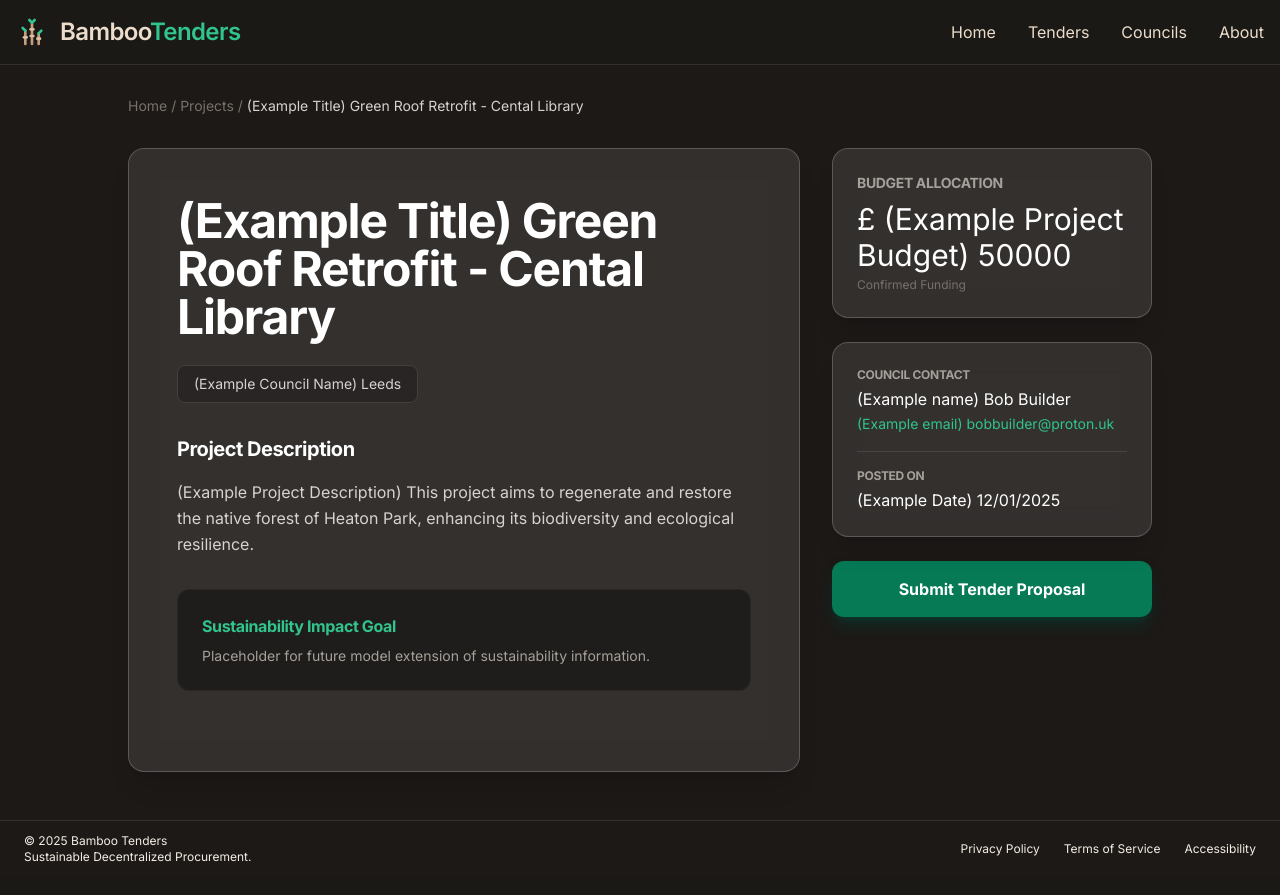
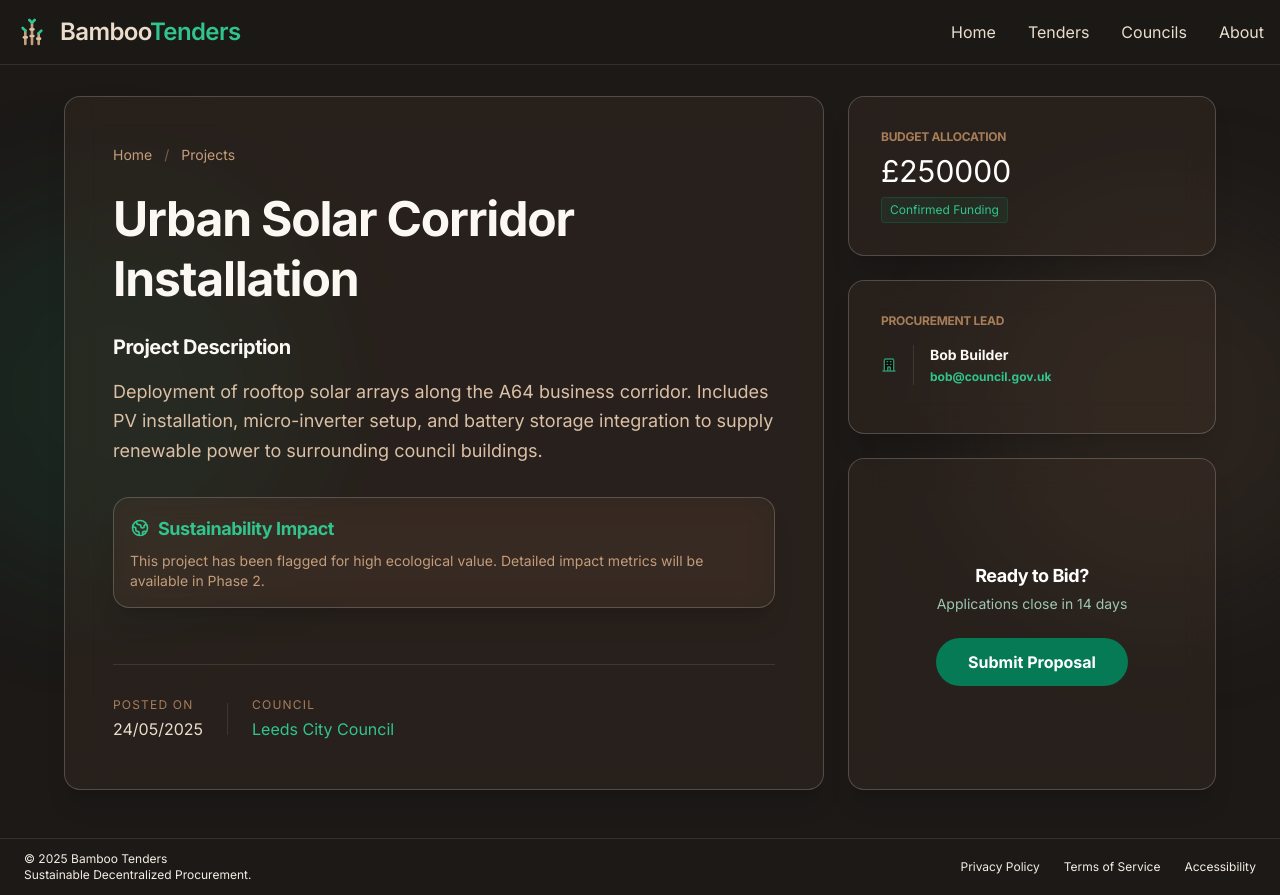
Before and after one commit to OscarD8/tenders-bidding-system, a Django app: page /supply_chain/1 in a window 1280 px wide. Before the commit the page ends 862 px from the top, so only its background shows below. Run offline with Django 5.2, Linux system fonts and the light colour scheme; style sheets or scripts are compiled from the project's sources.

Commit message:
[Django/AI/HTML/Tailwind] - improved screen adaptability of project_detail and overhauled its layout. Now inheriting from a revised detail_layout template. Refactored some repeated styles/components out to theme directory. Improved glass-panel reusability system with interaction.

```diff
--- a/Django_Project/pages/templates/pages/index.html
+++ b/Django_Project/pages/templates/pages/index.html
@@ -15,8 +15,7 @@
                 <p class="text-xl md:text-2xl text-earth-100 mb-8 font-light">
                     Decentralized procurement for a sustainable planet. We empower councils to build with nature.
                 </p>
-                <a href="{% url 'supply_chain:projects' %}"
-                   class="inline-block bg-bamboo-600 hover:bg-bamboo-500 text-white font-bold py-3 px-8 rounded-full transition-all transform hover:scale-105 shadow-lg shadow-bamboo-500/30">
+                <a href="{% url 'supply_chain:projects' %}" class="action-button">
                     View Opportunities
                 </a>
             </div>
--- a/Django_Project/supply_chain/templates/supply_chain/project_detail.html
+++ b/Django_Project/supply_chain/templates/supply_chain/project_detail.html
@@ -1,73 +1,86 @@
-{% extends 'base.html' %}
+{% extends 'layouts/detail_layout.html' %}
 
-{% block content %}
-<div class="min-h-screen pt-24 pb-12 px-4 md:px-8 bg-stone-900 overflow-y-auto">
-    <div class="max-w-5xl mx-auto">
-        <!-- Breadcrumb -->
-        <nav class="mb-8 text-sm text-stone-500">
-            <a href="{% url 'pages:index' %}" class="hover:text-bamboo-400">Home</a> /
-            <a href="{% url 'supply_chain:projects' %}" class="hover:text-bamboo-400">Projects</a> /
-            <span class="text-stone-300">(Example Title) Green Roof Retrofit - Cental Library</span>
-        </nav>
+{% block breadcrumb_parent %}
+    <a href="{% url 'supply_chain:projects' %}" class="hover:text-bamboo-400 transition-colors">Projects</a>
+{% endblock %}
 
-        <div class="grid grid-cols-1 lg:grid-cols-3 gap-8">
-            <!-- Main Content -->
-            <div class="lg:col-span-2 space-y-8">
-                <div class="glass-panel p-8 md:p-12">
-                    <h1 class="text-3xl md:text-5xl font-bold text-white mb-6">(Example Title) Green Roof Retrofit - Cental Library</h1>
+{% block item_title %}
+    <p>Urban Solar Corridor Installation</p>
+{% endblock %}
 
-                    <div class="flex flex-wrap gap-4 mb-8">
-                        <span class="px-4 py-2 bg-stone-800 border border-stone-700 text-stone-300 rounded-lg text-sm">
-                            (Example Council Name) Leeds
-                        </span>
-                    </div>
-
-                    <div class="prose prose-invert max-w-none text-stone-300">
-                        <h3 class="text-white text-xl font-semibold mb-4">Project Description </h3>
-                        <p class="leading-relaxed mb-6">
-                            (Example Project Description) This project aims to regenerate and restore the native forest of Heaton Park,
-                            enhancing its biodiversity and ecological resilience.
+{% block item_description %}
+    <div class="prose prose-invert max-w-none">
+        <h3 class="text-xl font-semibold text-earth-50 mb-4">Project Description</h3>
+        <p class="text-earth-300 leading-relaxed mb-8">
+            Deployment of rooftop solar arrays along the A64 business corridor. Includes PV installation, micro-inverter
+            setup, and battery storage integration to supply renewable power to surrounding council buildings.
         </p>
 
-                        <!-- Placeholder for extra dynamic content later -->
-                        <div class="p-6 bg-stone-950/50 rounded-xl border border-white/5 my-8">
-                            <h4 class="text-bamboo-400 font-semibold mb-2">Sustainability Impact Goal</h4>
-                            <p class="text-sm text-stone-400">
-                                Placeholder for future model extension of sustainability information.
+        <div class="glass-panel bg-bamboo-900/20 p-4 rounded-lg mb-6">
+            <h4 class="text-bamboo-400 font-semibold mb-2 flex items-center gap-2">
+                {% include "components/sustainability_icon.html" %}
+                Sustainability Impact
+            </h4>
+            <p class="text-sm text-earth-400">
+                This project has been flagged for high ecological value. Detailed impact metrics will be available in
+                Phase 2.
             </p>
         </div>
     </div>
+{% endblock %}
+
+{% block hero_footer %}
+    <div>
+        <p class="text-xs text-earth-500 uppercase tracking-widest mb-1">Posted On</p>
+        <p class="text-earth-200 font-medium">24/05/2025</p>
     </div>
+    <div class="h-8 w-px bg-white/10"></div>
+    <div>
+        <p class="text-xs text-earth-500 uppercase tracking-widest mb-1">Council</p>
+        <a href="#" class="text-bamboo-400 hover:text-bamboo-300 font-medium hover:underline">
+            Leeds City Council
+        </a>
+    </div>
+{% endblock %}
+
+<!-- Budget Allocation -->
+{% block sidebar_card_1 %}
+    <h3 class="text-xs font-bold text-earth-500 uppercase tracking-widest mb-2">Budget Allocation</h3>
+    <p class="text-3xl text-white mb-2">£250000</p>
+    <span class="text-xs px-2 py-1 rounded bg-bamboo-500/10 text-bamboo-400 border border-bamboo-500/20">
+        Confirmed Funding
+    </span>
+{% endblock %}
+
+<!-- Council Contact Info -->
+{% block sidebar_card_2 %}
+    <h3 class="text-xs font-bold text-earth-500 uppercase tracking-widest mb-4">Procurement Lead</h3>
+
+    <div class="flex items-start gap-4 mb-4">
+
+        <div class="h-full aspect-auto shrink-0 rounded-xl flex items-center justify-center text-bamboo-400">
+            {% include "components/city_icon.html" %}
         </div>
 
-            <!-- Sidebar Info -->
-            <div class="lg:col-span-1 space-y-6">
-                <!-- Budget Card -->
-                <div class="glass-panel p-6">
-                    <h3 class="text-stone-400 text-sm uppercase tracking-widest mb-2">Budget Allocation</h3>
-                    <div class="text-3xl text-white mb-1">£ (Example Project Budget) 50000</div>
-                    <div class="text-xs text-stone-500">Confirmed Funding</div>
+        <div class="w-px bg-white/10 self-stretch"></div>
+
+        <div class="overflow-hidden">
+            <p class="text-sm font-bold mb-1">Bob Builder</p>
+            <a href="mailto:bob@council.gov.uk"
+               class="text-xs font-bold text-bamboo-400 hover:text-bamboo-300 flex items-center gap-1.5 transition-colors">
+                bob@council.gov.uk
+            </a>
         </div>
 
-                <!-- Key Info -->
-                <div class="glass-panel p-6 space-y-4">
-                    <div>
-                        <h3 class="text-stone-400 text-xs uppercase tracking-widest mb-1">Council Contact</h3>
-                        <div class="text-white"> (Example name) Bob Builder </div>
-                        <a href="mailto:#" class="text-bamboo-400 text-sm hover:underline">(Example email) bobbuilder@proton.uk</a>
-                    </div>
-                    <div class="pt-4 border-t border-white/10">
-                        <h3 class="text-stone-400 text-xs uppercase tracking-widest mb-1">Posted On</h3>
-                        <div class="text-white">(Example Date) 12/01/2025</div>
-                    </div>
-                </div>
-
-                <!-- Action -->
-                <button class="w-full py-4 bg-bamboo-600 hover:bg-bamboo-500 text-white font-bold rounded-xl shadow-lg shadow-bamboo-900/50 transition-all">
-                    Submit Tender Proposal
-                </button>
-            </div>
-        </div>
-    </div>
     </div>
 {% endblock %}
+
+<!-- Bid Action -->
+{% block action_card %}
+    <h3 class="text-lg font-bold text-white mb-1">Ready to Bid?</h3>
+    <p class="text-sm text-bamboo-200/80 mb-6">Applications close in 14 days</p>
+
+    <button class="action-button">
+        Submit Proposal
+    </button>
+{% endblock %}
--- a/Django_Project/theme/static/src/styles.css
+++ b/Django_Project/theme/static/src/styles.css
@@ -25,8 +25,28 @@
 }
 
 @layer utilities {
+    /* 1. THE BASE CARD (Used everywhere - Sidebar, Detail, Lists) */
     .glass-panel {
-    @apply bg-white/10 backdrop-blur-lg border border-white/20 rounded-2xl shadow-xl;
+        @apply bg-earth-900/25 backdrop-blur-lg border border-white/20 rounded-2xl shadow-xl;
+    }
+
+    /* 2. THE INTERACTIVE BEHAVIOR (Used only for clickable cards) */
+    /* Notice we use 'group-hover' here. This is the key fix. */
+    .hover-lift {
+        @apply transition-all duration-500 ease-out transform group-hover:-translate-y-2;
+    }
+
+    /* When the PARENT group (the <a> tag) is hovered, change this card */
+    .hover-glow-bamboo {
+        @apply group-hover:bg-earth-800/30 group-hover:border-bamboo-400/30;
+    }
+
+    .hover-fill-transition {
+        @apply absolute inset-0 transform scale-x-0 group-hover:scale-x-100 transition-transform origin-left duration-500;
+    }
+
+    .action-button {
+        @apply inline-block bg-bamboo-600 hover:bg-bamboo-500 text-white font-bold py-3 px-8 rounded-full transition-all transform hover:scale-105 cursor-pointer;
     }
 
     .snap-container {
@@ -40,6 +60,7 @@
     .scrollbar-hide::-webkit-scrollbar {
         display: none;
     }
+
     .scrollbar-hide {
         -ms-overflow-style: none;
         scrollbar-width: none;
--- /dev/null
+++ b/Django_Project/theme/templates/components/background_blur.html
@@ -0,0 +1,5 @@
+<div class="fixed top-0 left-0 w-full h-full overflow-hidden pointer-events-none z-0">
+    <div class="absolute top-1/4 -left-20 w-96 h-96 bg-bamboo-500/10 rounded-full blur-3xl"></div>
+
+    <div class="absolute bottom-1/4 -right-20 w-96 h-96 bg-earth-500/10 rounded-full blur-3xl"></div>
+</div>
--- /dev/null
+++ b/Django_Project/theme/templates/components/sustainability_icon.html
@@ -0,0 +1,4 @@
+<svg class="w-5 h-5" fill="none" stroke="currentColor" viewBox="0 0 24 24">
+    <path stroke-linecap="round" stroke-linejoin="round" stroke-width="2"
+          d="M3.055 11H5a2 2 0 012 2v1a2 2 0 002 2 2 2 0 012 2v2.945M8 3.935V5.5A2.5 2.5 0 0010.5 8h.5a2 2 0 012 2 2 2 0 104 0 2 2 0 012-2h1.064M15 20.488V18a2 2 0 012-2h3.064M21 12a9 9 0 11-18 0 9 9 0 0118 0z"></path>
+</svg>
--- /dev/null
+++ b/Django_Project/theme/templates/layouts/detail_layout.html
@@ -0,0 +1,71 @@
+{% extends 'base.html' %}
+
+{% block content %}
+    <div class="w-full min-h-screen bg-stone-900 relative pt-24 pb-12 px-4 sm:px-8 flex items-center justify-center">
+
+        {% include "components/background_blur.html" %}
+
+        <!-- Main Content -->
+        <div class="relative z-10 max-w-6xl w-full grid grid-cols-1 lg:grid-cols-3 gap-6">
+
+            <!-- Hero Section -->
+            <section class="lg:col-span-2 glass-panel p-8 md:p-12 flex flex-col justify-between min-h-[500px]">
+                <div>
+
+                    <!-- Breadcrumbs -->
+                    <div class="flex items-center gap-3 mb-6 text-earth-400 text-sm font-medium">
+                        <a href="{% url 'pages:index' %}" class="hover:text-bamboo-400 transition-colors">Home</a>
+                        <span class="opacity-50">/</span>
+                        {% block breadcrumb_parent %}
+                        {% endblock %}
+                    </div>
+
+                    <h1 class="text-4xl md:text-5xl font-bold text-earth-50 mb-6 leading-tight">
+                        {% block item_title %}Title{% endblock %}
+                    </h1>
+
+                    <div class="text-earth-200 text-lg leading-relaxed space-y-4">
+                        {% block item_description %}Description{% endblock %}
+                    </div>
+                </div>
+
+                <div class="mt-8 pt-8 border-t border-earth-50/10 flex items-center gap-6">
+                    {% block hero_footer %}
+                    {% endblock %}
+                </div>
+            </section>
+
+            <!-- Sidebar Cards -->
+            <div class="flex flex-col gap-6">
+
+                <div class="grid grid-cols-2 gap-6 lg:grid-cols-1">
+                    <div class="glass-panel p-8 flex-1 flex flex-col justify-center items-start hover:bg-white/5 transition-colors">
+                        {% block sidebar_card_1 %}
+                        {% endblock %}
+                    </div>
+
+                    <div class="glass-panel p-8 flex-1 flex flex-col justify-center items-start hover:bg-white/5 transition-colors">
+                        {% block sidebar_card_2 %}
+                        {% endblock %}
+                    </div>
+                </div>
+
+                <div class="glass-panel p-8 flex-1 flex flex-col justify-center items-center text-center relative group">
+                    <div class="hover-fill-transition bg-bamboo-500/10"></div>
+
+                    <div class="relative z-10">
+                        {% block action_card %}
+                        {% endblock %}
+                    </div>
+                </div>
+
+            </div>
+
+            <!-- Extended Content -->
+            {% block extended_content %}
+            {% endblock %}
+
+        </div>
+
+    </div>
+{% endblock %}
--- a/Django_Project/theme/templates/layouts/list_layout.html
+++ b/Django_Project/theme/templates/layouts/list_layout.html
@@ -3,11 +3,7 @@
 {% block content %}
 <div class="w-full min-h-screen bg-stone-900 relative pt-24 pb-12 px-4 sm:px-8">
 
-    <!-- Background Blur Effect -->
-    <div class="fixed top-0 left-0 w-full h-full overflow-hidden pointer-events-none z-0">
-        <div class="absolute top-1/4 -left-20 w-96 h-96 bg-bamboo-500/10 rounded-full blur-3xl"></div>
-        <div class="absolute bottom-1/4 -right-20 w-96 h-96 bg-earth-500/10 rounded-full blur-3xl"></div>
-    </div>
+    {% include "components/background_blur.html" %}
 
     <div class="relative z-10 max-w-7xl mx-auto">
 
```
Also changed, not shown: Django_Project/supply_chain/templates/supply_chain/all_projects_list.html (+12 -14 lines), Django_Project/theme/templates/layouts/item_detail.html (deleted, +0 -41 lines), Django_Project/theme/templates/components/circular_button.html (renamed from Django_Project/theme/templates/components/icon_button.html). Lines whose indentation alone changed are shown as unchanged.
